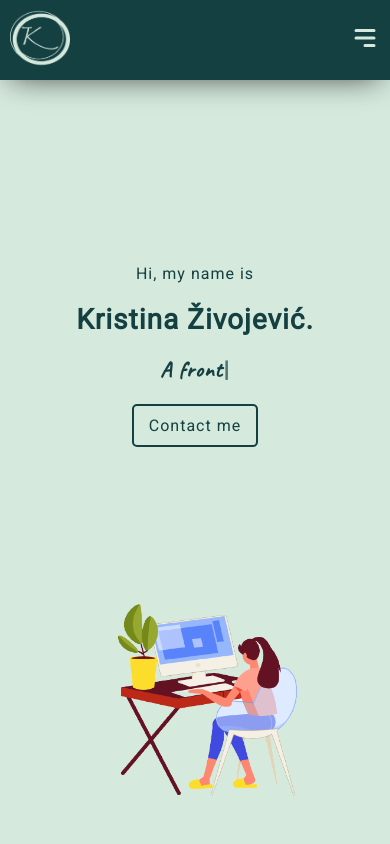
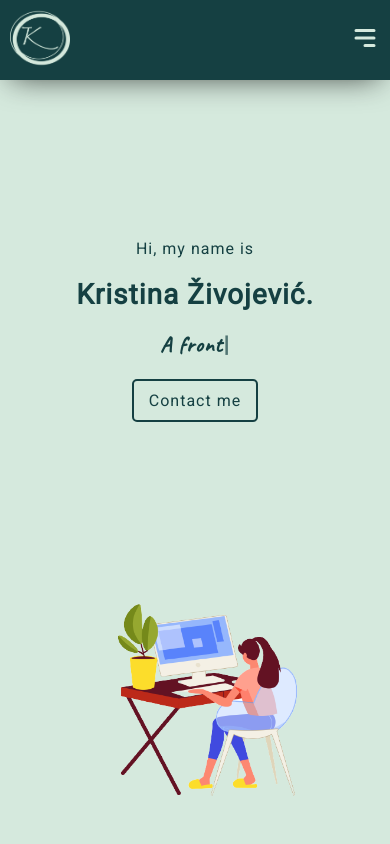
Before and after one commit to KrisZivojevic/My-portfolio, a React (Create React App) app: page / in a window 390 px wide. Shown: the top 844 px of the page. Built offline with nearby package versions, Linux system fonts and the light colour scheme; the HTML template or start-up script is replaced by a standard one.

Commit message:
media query update

```diff
--- a/src/components/Header/Header.module.css
+++ b/src/components/Header/Header.module.css
@@ -53,7 +53,7 @@
   .header__wrapper {
     flex-direction: column;
     height: 100%;
-    padding-top: 50px;
+    padding-top: 0;
   }
   .header__info {
     display: flex;
```
